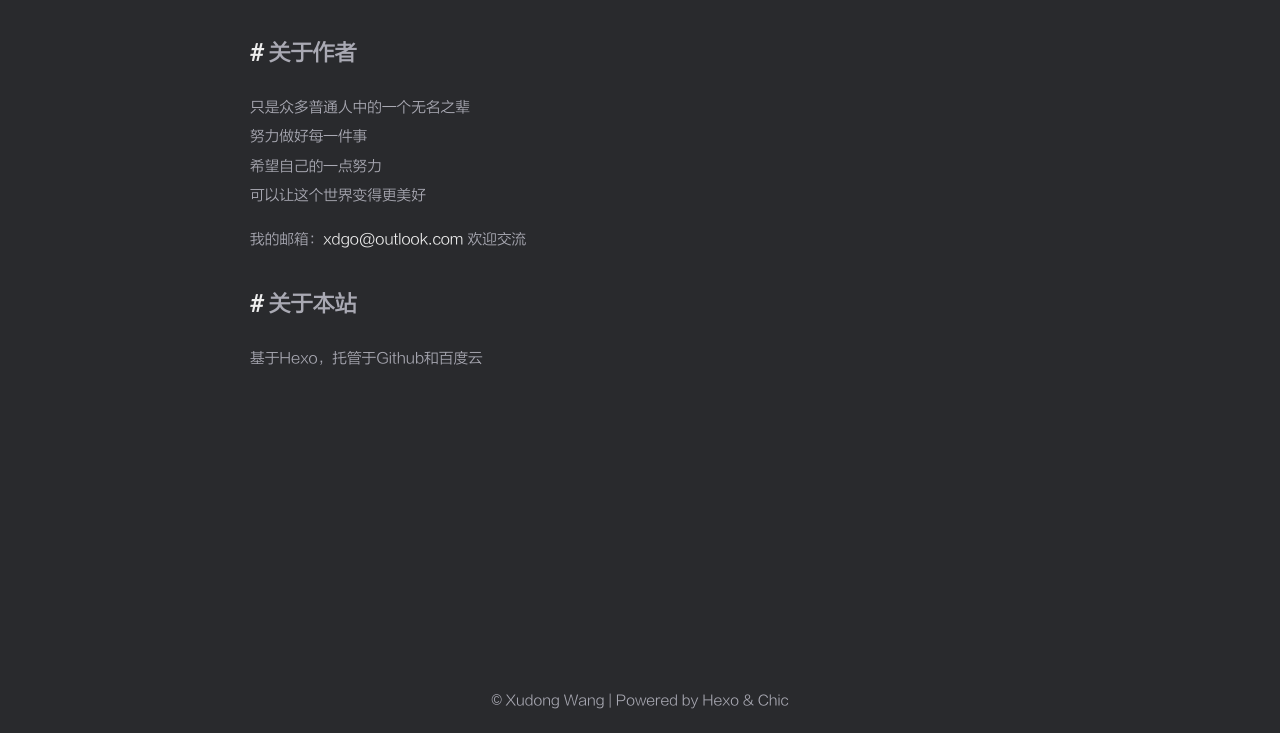
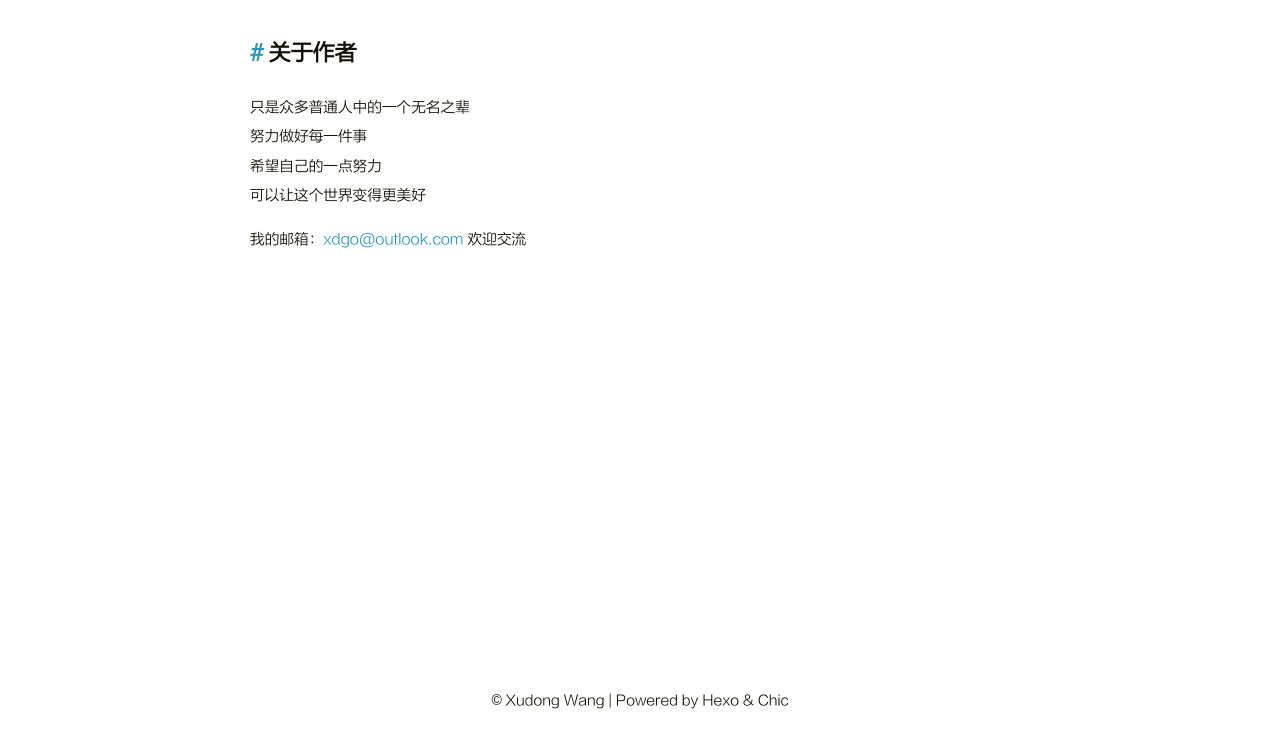
Before and after one commit to goXudongWang/goXudongWang.github.io, a plain HTML site: page about/index.html in a window 1280 px wide. Shown: the part 67-800 px from the top of the page. Drawn offline with Linux system fonts and the light colour scheme.

Commit message:
Site updated: 2019-12-28 23:38:10

```diff
--- a/about/index.html
+++ b/about/index.html
@@ -112,8 +112,7 @@
 
         <section class="post-content">
             <h2 id="关于作者"><a href="#关于作者" class="headerlink" title="关于作者"></a>关于作者</h2><p>只是众多普通人中的一个无名之辈<br>努力做好每一件事<br>希望自己的一点努力<br>可以让这个世界变得更美好</p>
-<p>我的邮箱：<a href="mailto:&#x78;&#x64;&#103;&#x6f;&#x40;&#111;&#117;&#x74;&#108;&#111;&#x6f;&#107;&#46;&#x63;&#111;&#109;">&#x78;&#x64;&#103;&#x6f;&#x40;&#111;&#117;&#x74;&#108;&#111;&#x6f;&#107;&#46;&#x63;&#111;&#109;</a> 欢迎交流</p>
-<h2 id="关于本站"><a href="#关于本站" class="headerlink" title="关于本站"></a>关于本站</h2><p>基于Hexo，托管于Github和百度云</p>
+<p>我的邮箱：<a href="mailto:&#x78;&#100;&#103;&#x6f;&#x40;&#x6f;&#117;&#x74;&#x6c;&#111;&#x6f;&#x6b;&#x2e;&#x63;&#x6f;&#109;">&#x78;&#100;&#103;&#x6f;&#x40;&#x6f;&#117;&#x74;&#x6c;&#111;&#x6f;&#x6b;&#x2e;&#x63;&#x6f;&#109;</a> 欢迎交流</p>
 
         </section>
     </article>
--- a/js/script.js
+++ b/js/script.js
@@ -35,7 +35,7 @@ document.ready(
     function () {
         var _Blog = window._Blog || {};
         const currentTheme = window.localStorage && window.localStorage.getItem('theme');
-        const isDark = currentTheme !== 'dark';
+        const isDark = currentTheme === 'dark';
         if (isDark) {
             document.getElementById("switch_default").checked = true;
             // mobile
```
